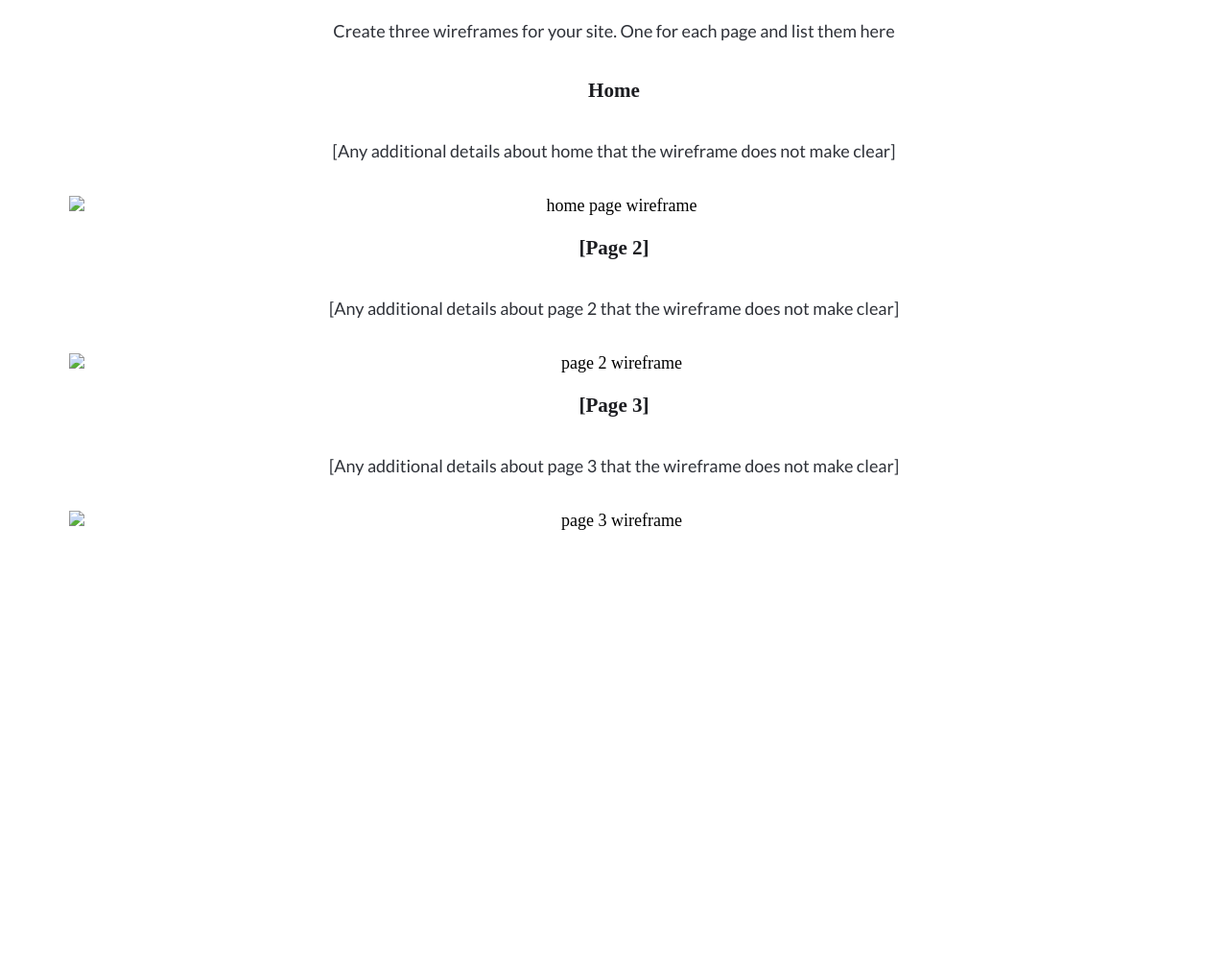
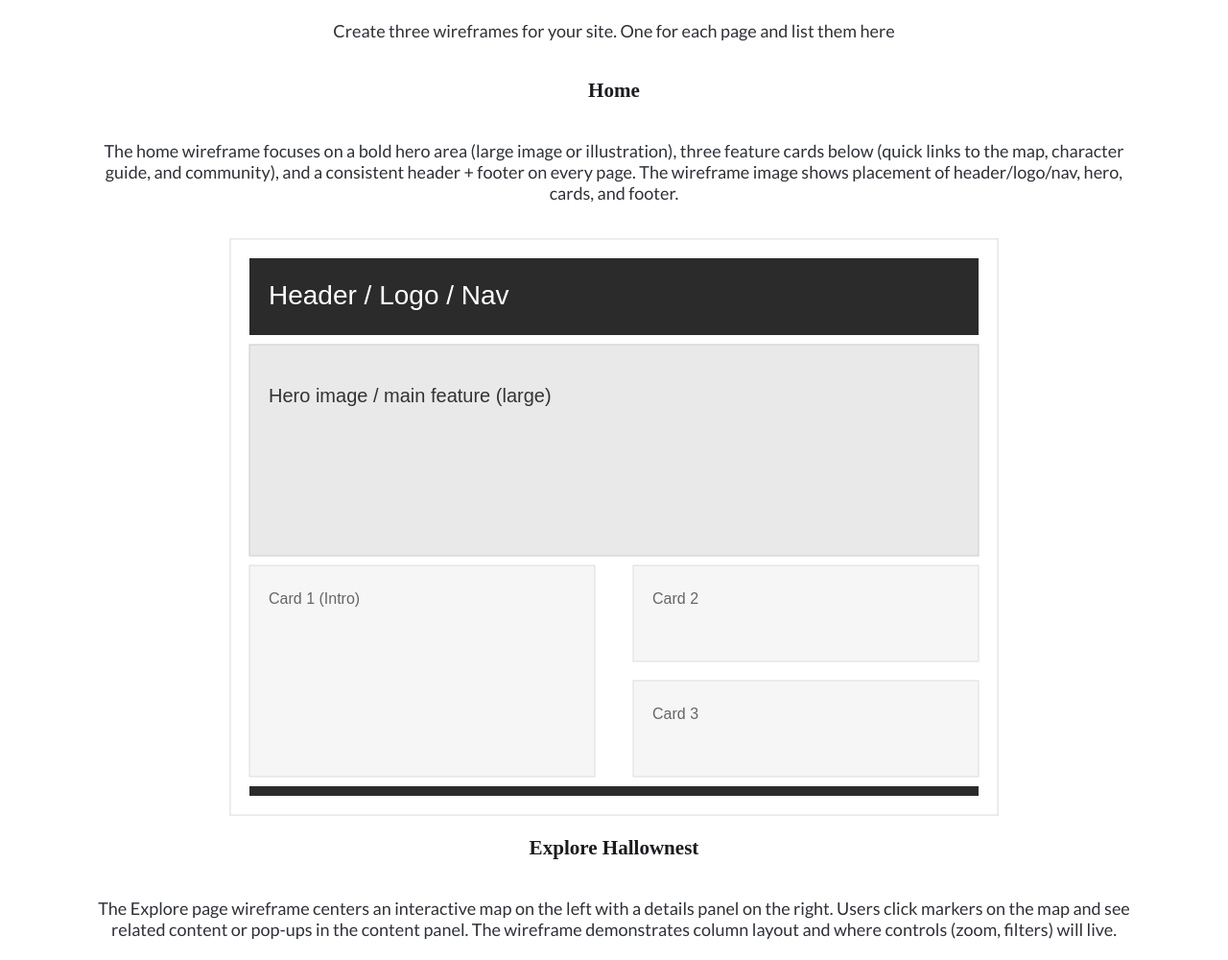
Before and after one commit to StardustPaladin/WDD-130, a plain HTML site: page wdd130/hollowknight/site-plan.html in a window 1280 px wide. Shown: the part 6374-7374 px from the top of the page at 96% size. Before the commit the page ends 6999 px from the top, so only its background shows below. Drawn offline with Linux system fonts and the light colour scheme; a web font is replaced by a local one.

Commit message:
finished wire frames

```diff
--- a/wdd130/hollowknight/site-plan.html
+++ b/wdd130/hollowknight/site-plan.html
@@ -189,21 +189,21 @@
 
       <h3>Home</h3>
       <p>
-        [Any additional details about home that the wireframe does not make clear]
+        The home wireframe focuses on a bold hero area (large image or illustration), three feature cards below (quick links to the map, character guide, and community), and a consistent header + footer on every page. The wireframe image shows placement of header/logo/nav, hero, cards, and footer.
       </p>
-      <img src="#" alt="home page wireframe">
+      <img class="wireframe" src="images/wireframe-home.svg" alt="home page wireframe">
 
-      <h3>[Page 2]</h3>
+      <h3>Explore Hallownest</h3>
       <p>
-        [Any additional details about page 2 that the wireframe does not make clear]
+        The Explore page wireframe centers an interactive map on the left with a details panel on the right. Users click markers on the map and see related content or pop-ups in the content panel. The wireframe demonstrates column layout and where controls (zoom, filters) will live.
       </p>
-      <img src="#" alt="page 2 wireframe">
+      <img class="wireframe" src="images/wireframe-explore.svg" alt="explore page wireframe">
 
-      <h3>[Page 3]</h3>
+      <h3>Legends of Hallownest</h3>
       <p>
-        [Any additional details about page 3 that the wireframe does not make clear]
+        The Legends page wireframe shows a list of characters / bosses on the left and a larger detail panel on the right. Search/filter UI sits at the top of the content area. This layout supports reading lore entries and viewing boss details without leaving the page.
       </p>
-      <img src="#" alt="page 3 wireframe">
+        <img class="wireframe" src="images/wireframe-legend.svg" alt="legends page wireframe">
     </main>
   </body>
 
--- a/wdd130/hollowknight/styles/site-plan.css
+++ b/wdd130/hollowknight/styles/site-plan.css
@@ -173,3 +173,12 @@ nav a:hover {
   border-top: 1px solid;
   border-right: 1px solid;
 }
+
+/* Wireframe images used in the site plan: make responsive and visible */
+.wireframe {
+  max-width: 100%;
+  height: auto;
+  border: 1px solid rgba(0,0,0,0.08);
+  display: block;
+  margin: 1em auto;
+}
```
Also changed, not shown: wdd130/hollowknight/images/wireframe-explore.svg (added), wdd130/hollowknight/images/wireframe-home.svg (added), wdd130/hollowknight/images/wireframe-legend.svg (added).
